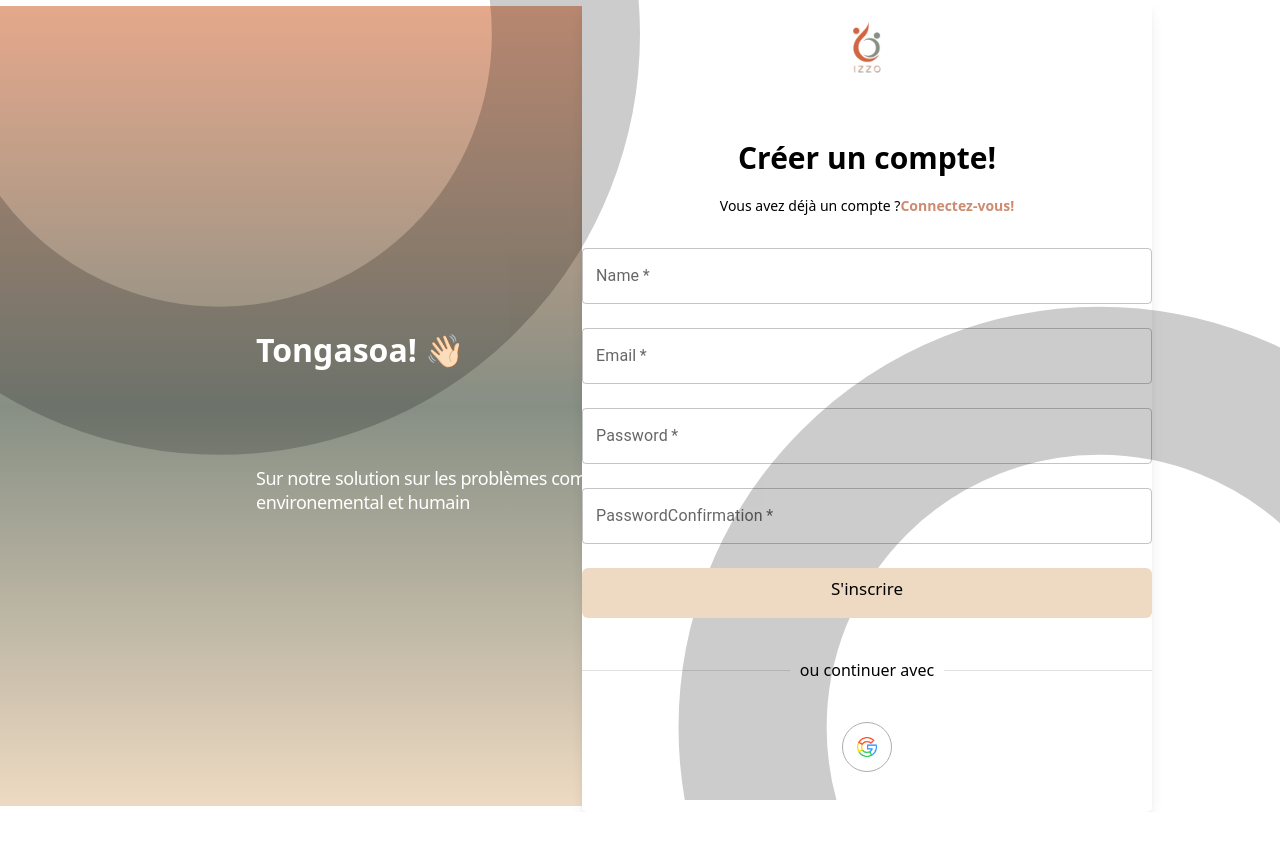
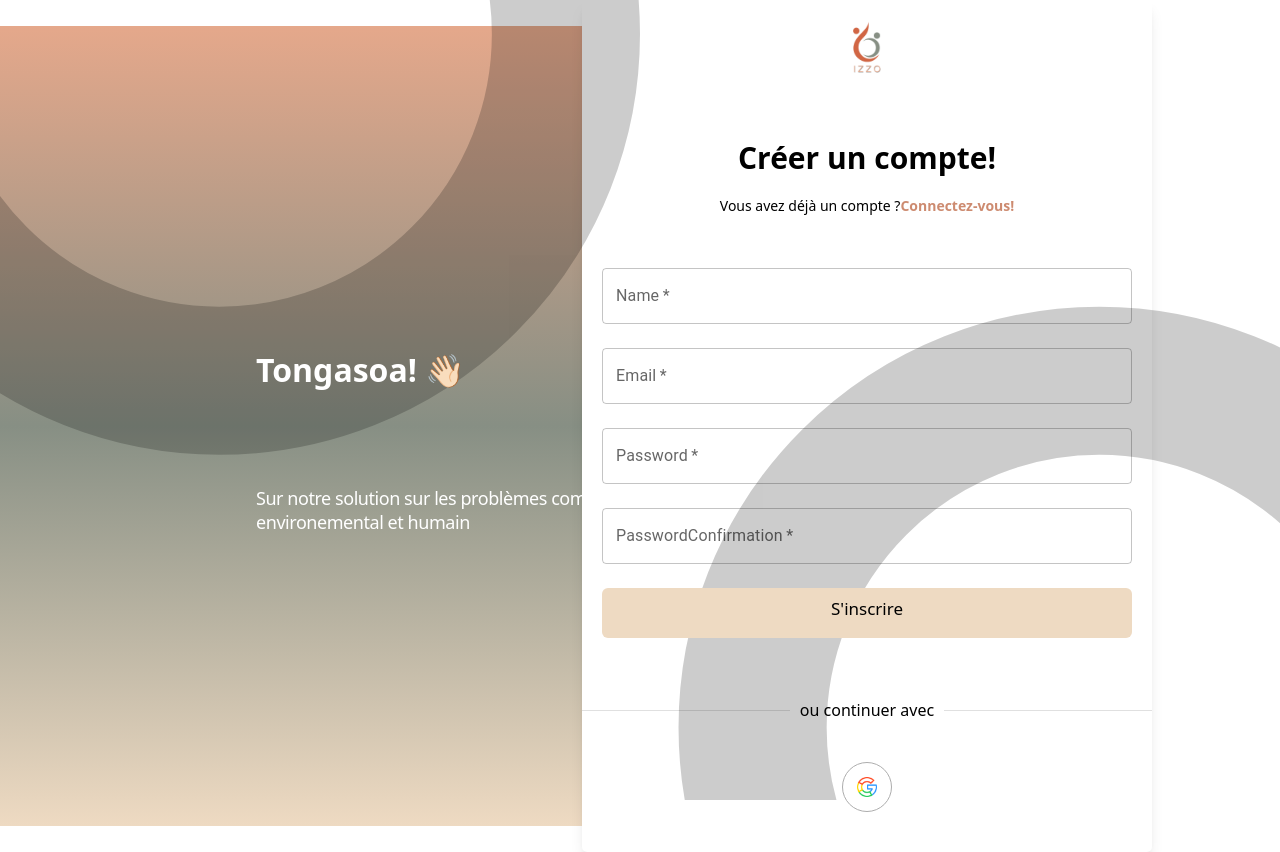
Before and after one commit to IzzoBio/frontend, a React (Vite) app: page /signup in a window 1280 px wide. Before the commit the page ends 812 px from the top, so only its background shows below. Built offline with nearby package versions, Linux system fonts and the light colour scheme.

Commit message:
style: increase form sign  up

```diff
--- a/src/app/auth/Signup.jsx
+++ b/src/app/auth/Signup.jsx
@@ -69,7 +69,7 @@ function Signup() {
               Connectez-vous!
             </Link>
           </p>
-          <form className="mt-8 space-y-6 mb-10" onSubmit={handleSubmit(onSubmit)}>
+          <form className="mt-8 space-y-6 mb-10 p-5" onSubmit={handleSubmit(onSubmit)}>
             <Controller
               name="name"
               placeholder="Entrez votre nom"
```
